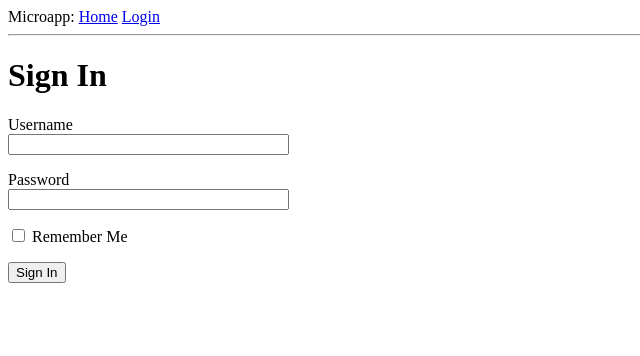
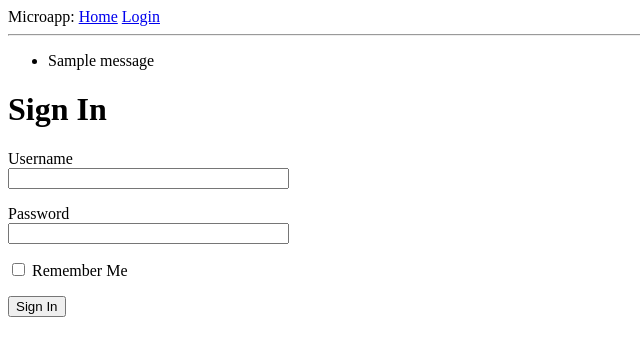
Before and after one commit to kuohan95/FinalYearProject, a Flask app: page /login in a window 1280 px wide. Shown: the top 356 px of the page, without its empty margins (0-640 px from the left). Run offline with Flask 2, Linux system fonts and the light colour scheme; one stand-in notice (Sample message) is shown.

Commit message:
Modify base.html to add flash messages

```diff
--- a/webApp/app/templates/base.html
+++ b/webApp/app/templates/base.html
@@ -9,11 +9,18 @@
 </head>
 
 <body>
-    <div>Microapp:
+    <div>
+        Microapp:
         <a href="/index">Home</a>
         <a href="/login">Login</a>
     </div>
-    <hr> {% block content %}{% endblock %}
+    <hr> {% with messages = get_flashed_messages() %} {% if messages %}
+    <ul>
+        {% for message in messages %}
+        <li>{{ message }}</li>
+        {% endfor %}
+    </ul>
+    {% endif%} {% endwith %} {% block content %}{% endblock %}
 </body>
 
 </html>
```
